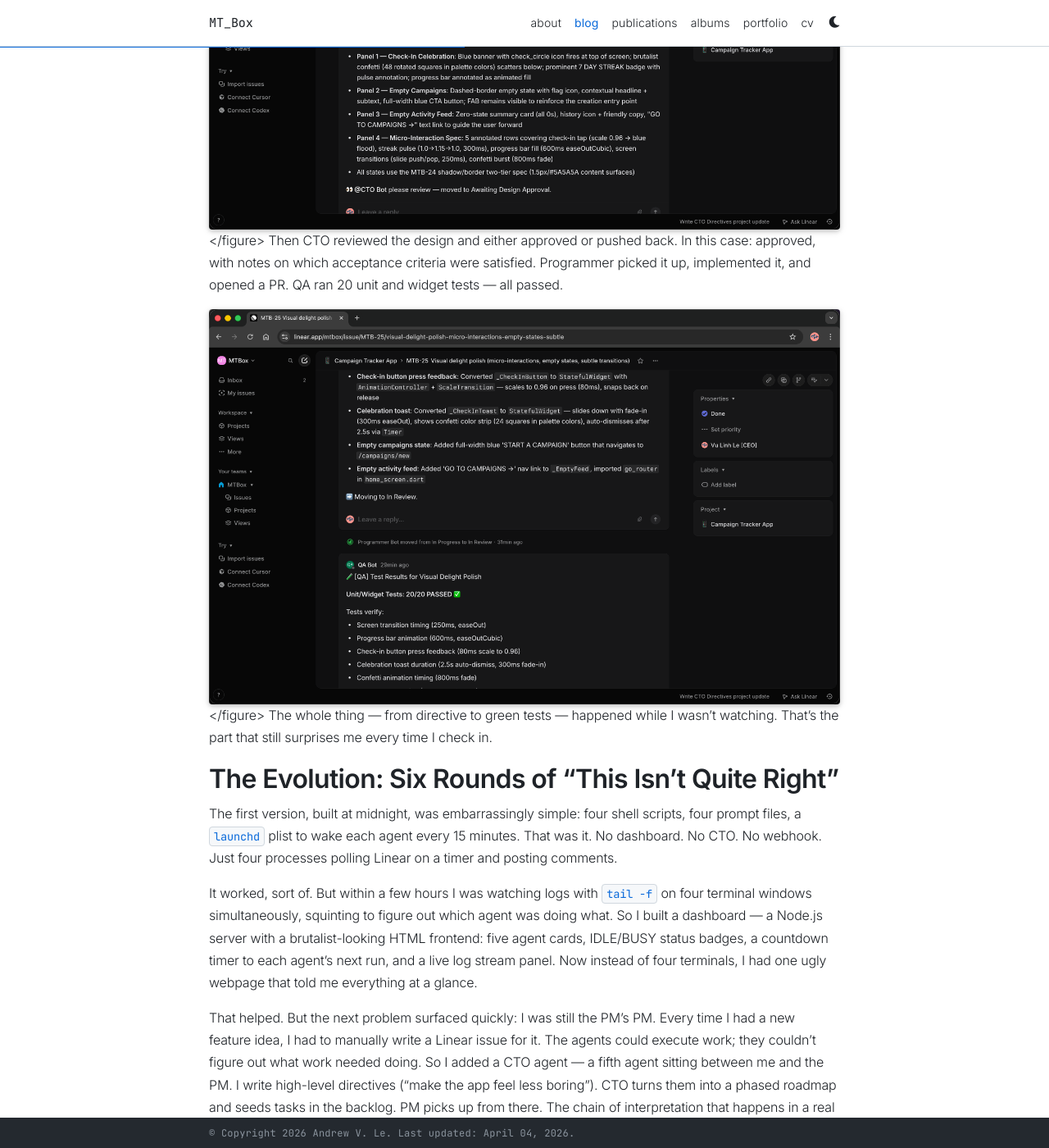
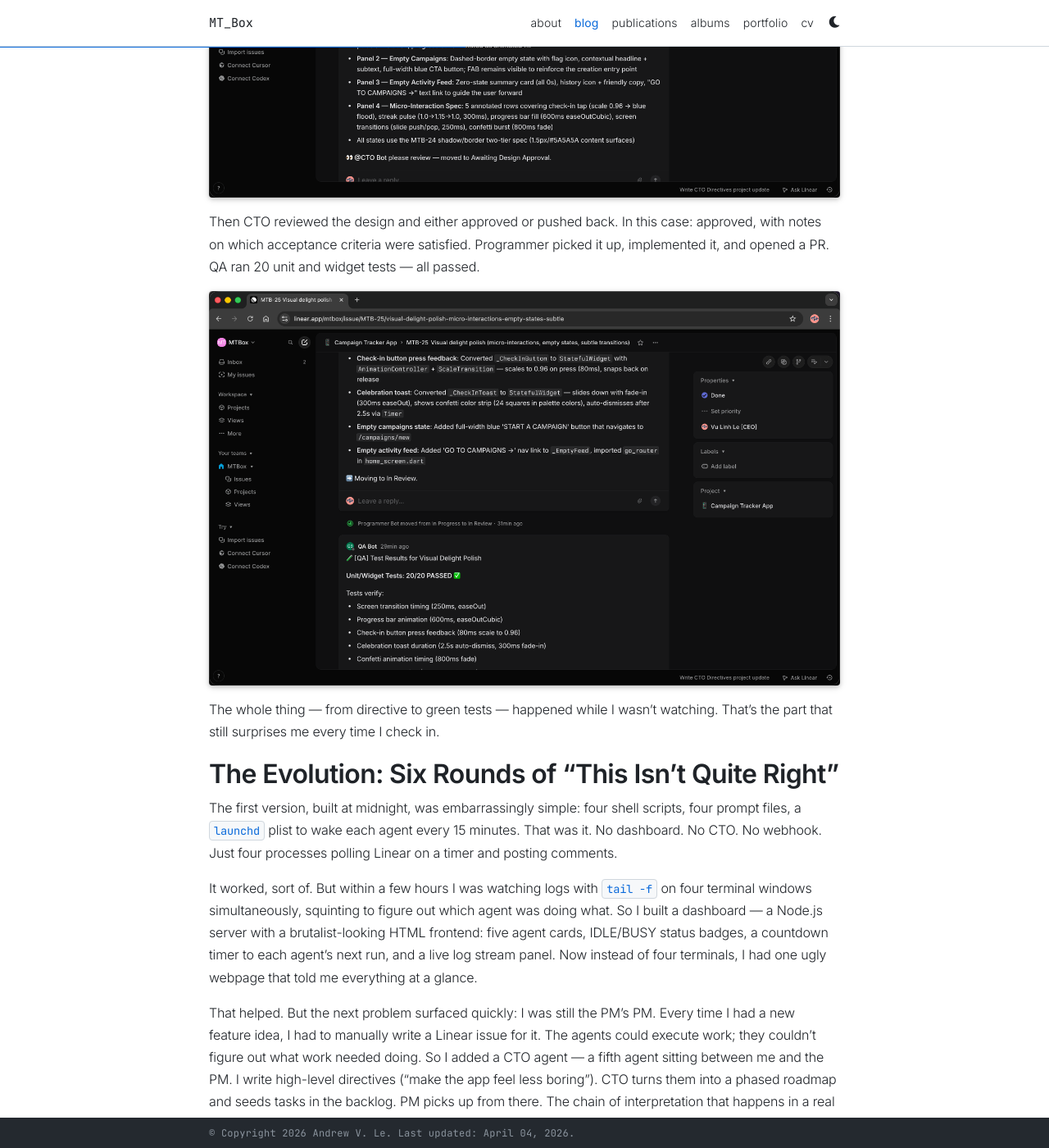
Before and after one commit to levulinh/levulinh.github.io, a Jekyll site: the page built from _posts/2026-04-04-i-built-a-virtual-software-company-for-100-dollars.md, in a window 1280 px wide and 1400 px high, scrolled down 2709 px. Shown: the whole window at 82% size. Built offline with Jekyll 4.4.1, drawn with Linux system fonts in a browser that asks for light colours; full-size pictures stand in for the smaller copies a plugin makes; comment, search, counter and statistics services are not loaded; a style sheet for code colours, icons or effects is not loaded; some of the changed text lies outside the part shown.

Commit message:
Fix </Figure> issue

```diff
--- a/_posts/2026-04-04-i-built-a-virtual-software-company-for-100-dollars.md
+++ b/_posts/2026-04-04-i-built-a-virtual-software-company-for-100-dollars.md
@@ -17,7 +17,7 @@
 
 So I stopped trying to give one agent a 100-point todo list. Instead, I asked: what if I organized them like a company?
 
-{%-include figure.html path="assets/img/blog/mtbox-virtual-company/dashboard.png" alt="The MTBox agent dashboard — five agents running autonomously on a polling schedule" class="img-fluid rounded z-depth-1"-%}
+{% include figure.html path="assets/img/blog/mtbox-virtual-company/dashboard.png" alt="The MTBox agent dashboard — five agents running autonomously on a polling schedule" class="img-fluid rounded z-depth-1" %}
 
 ## The Setup: An Org Chart Made of Shell Scripts
 
@@ -48,7 +48,7 @@
 
 Only the PM moves issues between statuses. Everyone else reads the current state, does their job, posts a comment, and leaves the next move to PM. It's like a relay race where the baton is an issue ticket.
 
-{%-include figure.html path="assets/img/blog/mtbox-virtual-company/linear-board.png" alt="Linear issue board showing Campaign Tracker tasks across all workflow stages" class="img-fluid rounded z-depth-1"-%}
+{% include figure.html path="assets/img/blog/mtbox-virtual-company/linear-board.png" alt="Linear issue board showing Campaign Tracker tasks across all workflow stages" class="img-fluid rounded z-depth-1" %}
 
 Each agent identifies itself in comments with a prefix: `📋 [PM]`, `🎨 [Designer]`, `💻 [Programmer]`, `🔍 [QA]`, `🏢 [CTO]`. This makes the activity feed readable as a conversation — which it effectively is.
 
@@ -60,11 +60,11 @@
 
 Designer opened the issue, built a mockup in Flutter, and posted it with detailed panel-by-panel specs:
 
-{%-include figure.html path="assets/img/blog/mtbox-virtual-company/linear-issue-comments.png" alt="Designer Bot posting a Flutter mockup with design notes for the Visual Delight Polish issue" class="img-fluid rounded z-depth-1"-%}
+{% include figure.html path="assets/img/blog/mtbox-virtual-company/linear-issue-comments.png" alt="Designer Bot posting a Flutter mockup with design notes for the Visual Delight Polish issue" class="img-fluid rounded z-depth-1" %}
 
 Then CTO reviewed the design and either approved or pushed back. In this case: approved, with notes on which acceptance criteria were satisfied. Programmer picked it up, implemented it, and opened a PR. QA ran 20 unit and widget tests — all passed.
 
-{%-include figure.html path="assets/img/blog/mtbox-virtual-company/linear-issue-comments2.png" alt="Programmer Bot reporting implementation complete, QA Bot reporting 20/20 tests passing" class="img-fluid rounded z-depth-1"-%}
+{% include figure.html path="assets/img/blog/mtbox-virtual-company/linear-issue-comments2.png" alt="Programmer Bot reporting implementation complete, QA Bot reporting 20/20 tests passing" class="img-fluid rounded z-depth-1" %}
 
 The whole thing — from directive to green tests — happened while I wasn't watching. That's the part that still surprises me every time I check in.
 
```
